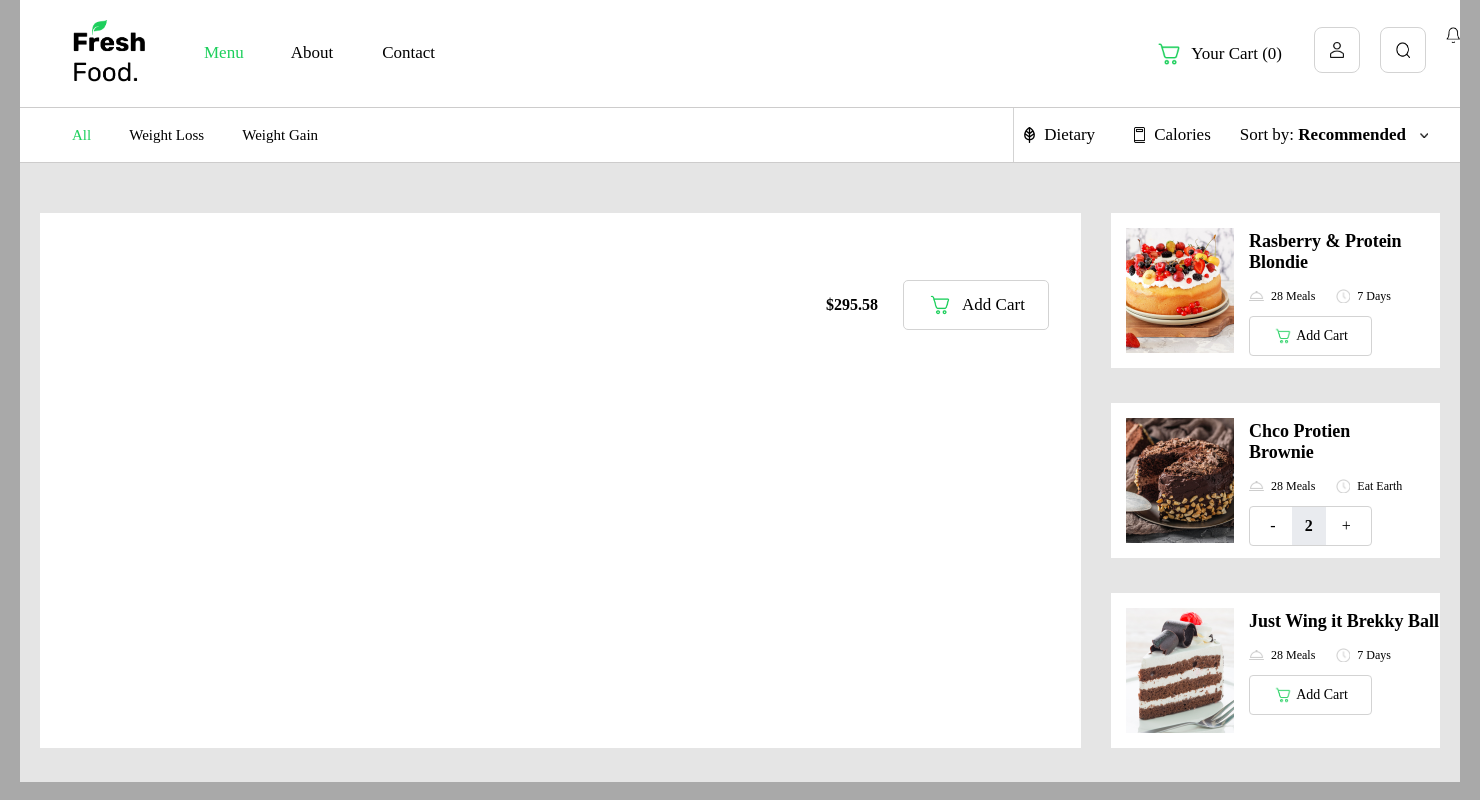
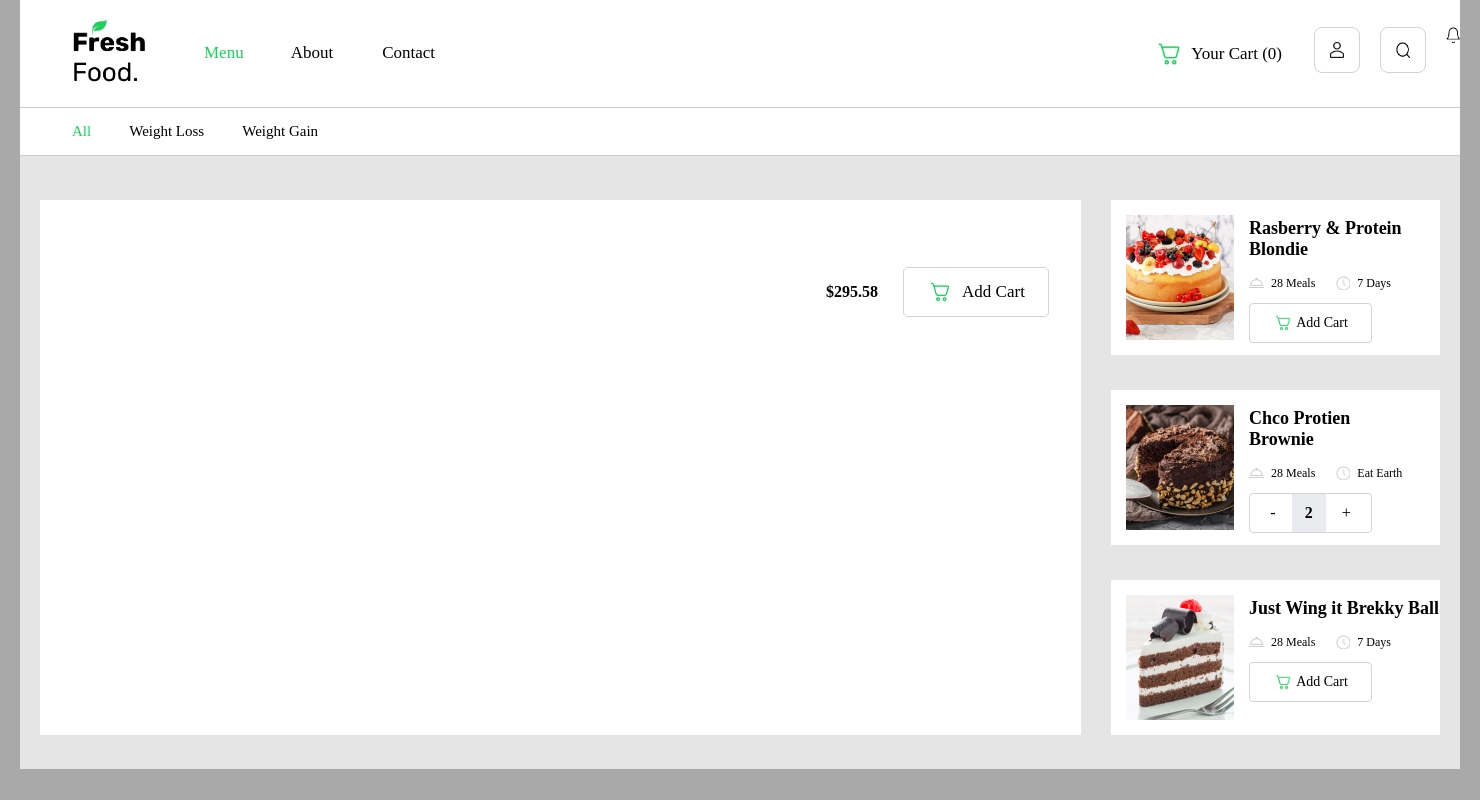
Before and after one commit to jeckyhindrawan/UAS_Fresh_Food, a CodeIgniter app: the page made by application/views/food_details.php in a window 1480 px wide. Run offline with CodeIgniter, Linux system fonts and the light colour scheme; data that the repository does not hold is empty.

Commit message:
remove header right style

```diff
--- a/application/views/food_details.php
+++ b/application/views/food_details.php
@@ -24,7 +24,6 @@ defined('BASEPATH') or exit('No direct script access allowed');
                         <p class="menuList">Contact</p>
                     </div>
                     <div class="rightMenu">
-
                         <div class="cartContainer">
                             <img src="http://localhost/freshfood/assets/images/cart.png" alt="icon" class="cartIcon">
                             <p>Your Cart (0)</p>
@@ -47,21 +46,6 @@ defined('BASEPATH') or exit('No direct script access allowed');
                         <p class="bottomSelectedMenu">All</p>
                         <p class="bottomMenuList">Weight Loss</p>
                         <p class="bottomMenuList">Weight Gain</p>
-                    </div>
-                    <div class="rightMenu">
-                        <div class="leafIconContainer">
-                            <img src="http://localhost/freshfood/assets/images/leaf.png" alt="icon" class="leafIcon">
-                            <p>Dietary</p>
-                        </div>
-                        <div class="bookIconContainer">
-                            <img src="http://localhost/freshfood/assets/images/book.png" alt="icon" class="leafIcon">
-                            <p>Calories</p>
-                        </div>
-                        <div class="sortContainer">
-                            <p>Sort by: <strong>Recommended</strong>
-                            </p>
-                            <img src="http://localhost/freshfood/assets/images/chevron-down.png" alt="icon" class="downIcon">
-                        </div>
                     </div>
                 </div>
             </div>
--- a/assets/styles/food_details.css
+++ b/assets/styles/food_details.css
@@ -175,7 +175,7 @@ body {
 }
 
 .mainContainer {
-	margin-top: 163px;
+	margin-top: 150px;
 	padding-top: 50px;
 	background-color: #e5e5e5;
 	padding-bottom: 34px;
--- a/assets/styles/home.css
+++ b/assets/styles/home.css
@@ -174,7 +174,7 @@ body {
 }
 
 .mainContainer {
-	margin-top: 163px;
+	margin-top: 150px;
 	padding-top: 50px;
 	background-color: white;
 	padding: 52px;
```
Also changed, not shown: application/views/home.php (+4 -3 lines).
